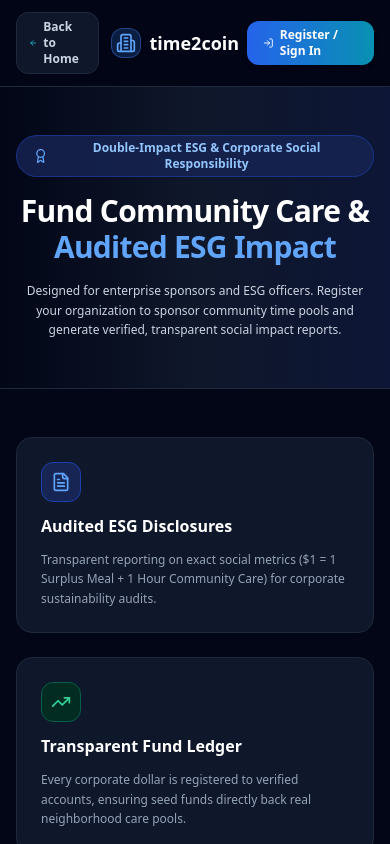
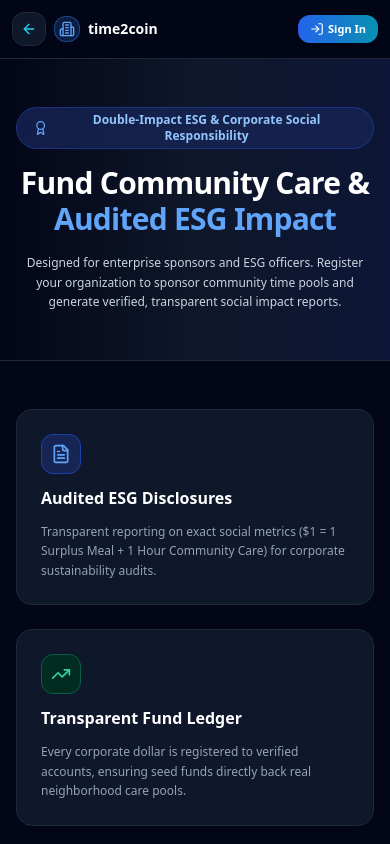
Before and after one commit to time2coin/time2coin, a Next.js app: page /corporate in a window 390 px wide. Shown: the top 844 px of the page. Built offline with nearby package versions, Linux system fonts and the light colour scheme.

Commit message:
Add logout functionality and update header layout

```diff
--- a/app/corporate/page.tsx
+++ b/app/corporate/page.tsx
@@ -3,7 +3,7 @@
 import React, { useState, useEffect } from 'react';
 import {
   Building2, Award, ShieldCheck, ArrowRight, CheckCircle2,
-  Sparkles, FileText, TrendingUp, Users, LogIn, DollarSign, ArrowLeft
+  Sparkles, FileText, TrendingUp, Users, LogIn, DollarSign, ArrowLeft, LogOut
 } from 'lucide-react';
 
 export default function CorporateCSRPage() {
@@ -20,6 +20,11 @@
     }
   }, []);
 
+  const handleLogout = () => {
+    localStorage.removeItem('time2coin_user');
+    setCurrentUser(null);
+  };
+
   const handleSponsorPool = (e: React.FormEvent) => {
     e.preventDefault();
     if (!currentUser) {
@@ -31,33 +36,38 @@
 
   return (
     <div className="min-h-screen bg-slate-950 text-slate-100 font-sans pb-16">
-      {/* HEADER WITH PROMINENT BACK TO HOME BUTTON */}
-      <header className="border-b border-slate-800 bg-slate-950/90 backdrop-blur sticky top-0 z-40 px-4 py-3">
+      {/* HEADER WITH SLEEK RESPONSIVE BACK BUTTON */}
+      <header className="border-b border-slate-800 bg-slate-950/90 backdrop-blur sticky top-0 z-40 px-3 sm:px-4 py-3">
         <div className="max-w-7xl mx-auto flex items-center justify-between gap-2">
-          <div className="flex items-center gap-3">
-            {/* PROMINENT BACK TO HOME BUTTON */}
+          <div className="flex items-center gap-2 sm:gap-3 min-w-0">
+            {/* SLEEK RESPONSIVE BACK BUTTON */}
             <a
               href="/"
-              className="px-3 py-1.5 bg-slate-900 border border-slate-800 hover:border-slate-700 text-slate-300 hover:text-white rounded-xl text-xs font-bold transition flex items-center gap-1.5 shadow-sm"
+              className="p-2 sm:px-3 sm:py-1.5 bg-slate-900 border border-slate-800 hover:border-slate-700 text-slate-300 hover:text-white rounded-xl text-xs font-bold transition flex items-center gap-1.5 shrink-0 shadow-sm"
+              title="Back to Home"
             >
-              <ArrowLeft className="w-4 h-4 text-cyan-400" /> Back to Home
+              <ArrowLeft className="w-4 h-4 text-cyan-400" />
+              <span className="hidden sm:inline">Back to Home</span>
             </a>
 
-            <a href="/" className="flex items-center gap-2">
-              <div className="p-1 bg-blue-500/20 border border-blue-500/40 rounded-xl">
-                <Building2 className="w-5 h-5 text-blue-400" />
+            <a href="/" className="flex items-center gap-2 min-w-0 truncate">
+              <div className="p-1 bg-blue-500/20 border border-blue-500/40 rounded-xl shrink-0">
+                <Building2 className="w-4 h-4 sm:w-5 sm:h-5 text-blue-400" />
               </div>
-              <span className="font-bold text-lg text-white">time2coin <span className="text-blue-400 text-xs font-normal hidden sm:inline">| Corporate CSR Portal</span></span>
+              <span className="font-bold text-sm sm:text-lg text-white truncate">time2coin <span className="text-blue-400 text-xs font-normal hidden md:inline">| Corporate CSR Portal</span></span>
             </a>
           </div>
 
           {currentUser ? (
-            <div className="flex items-center gap-2 bg-slate-900 border border-slate-800 px-3 py-1 rounded-xl">
-              <span className="text-xs font-bold text-blue-300">{currentUser.name} (Corporate Sponsor)</span>
+            <div className="flex items-center gap-2 bg-slate-900 border border-slate-800 px-2.5 py-1 rounded-xl shrink-0">
+              <span className="text-[10px] sm:text-xs font-bold text-blue-300 truncate max-w-[100px] sm:max-w-none">{currentUser.name}</span>
+              <button onClick={handleLogout} title="Sign Out" className="p-1 text-slate-400 hover:text-rose-400">
+                <LogOut className="w-3.5 h-3.5" />
+              </button>
             </div>
           ) : (
-            <a href="/auth" className="px-4 py-1.5 bg-gradient-to-r from-blue-600 to-cyan-600 hover:from-blue-500 text-white rounded-xl text-xs font-bold transition flex items-center gap-1.5 shadow-md">
-              <LogIn className="w-3.5 h-3.5" /> Register / Sign In
+            <a href="/auth" className="px-3 sm:px-4 py-1.5 bg-gradient-to-r from-blue-600 to-cyan-600 hover:from-blue-500 text-white rounded-xl text-[11px] sm:text-xs font-bold transition flex items-center gap-1 shrink-0 shadow-md">
+              <LogIn className="w-3.5 h-3.5" /> <span className="hidden sm:inline">Register / </span>Sign In
             </a>
           )}
         </div>
```
